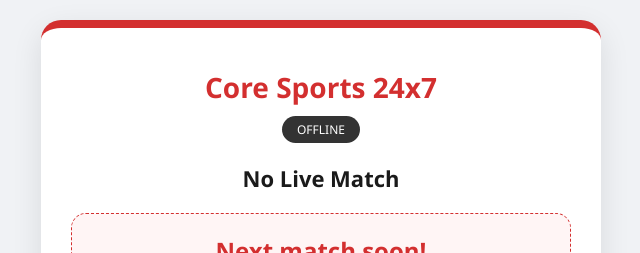
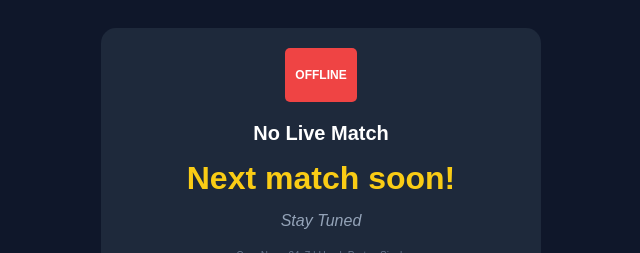
Before and after one commit to harshpratap918-alt/cricket-live-core, a Flask app: page / in a window 1280 px wide. Shown: the top 253 px of the page, without its empty margins (319-959 px from the left). Run offline with Flask 3, Linux system fonts and the light colour scheme; data that the repository does not hold is empty.

Commit message:
Revamp index.html layout and styles
Updated the layout and styling of the index.html file to enhance the user interface and experience.

```diff
--- a/templates/index.html
+++ b/templates/index.html
@@ -3,39 +3,26 @@
 <head>
     <meta charset="UTF-8">
     <meta name="viewport" content="width=device-width, initial-scale=1.0">
-    <title>Core Sports Live - Harsh Chouhan</title>
+    <title>Core Sports Live</title>
     <style>
-        body { font-family: 'Segoe UI', sans-serif; background-color: #f0f2f5; margin: 0; padding: 20px; text-align: center; }
-        .container { max-width: 500px; margin: auto; background: white; padding: 30px; border-radius: 20px; box-shadow: 0 10px 30px rgba(0,0,0,0.1); border-top: 8px solid #d32f2f; }
-        h1 { color: #d32f2f; margin: 10px 0; font-size: 28px; }
-        .format-badge { background: #333; color: white; padding: 5px 15px; border-radius: 50px; font-size: 12px; display: inline-block; margin-bottom: 20px; }
-        .match-title { font-size: 22px; font-weight: bold; color: #1a1a1a; margin-bottom: 10px; }
-        .score-box { background: #fff5f5; padding: 20px; border-radius: 15px; border: 1px dashed #d32f2f; margin: 20px 0; }
-        .score-text { font-size: 24px; color: #d32f2f; font-weight: bold; }
-        .status { color: #2e7d32; font-weight: bold; font-size: 14px; }
-        .footer { margin-top: 30px; font-size: 12px; color: #777; }
-        .counter { margin-top: 15px; }
+        body { font-family: Arial, sans-serif; background: #0f172a; color: white; text-align: center; padding: 20px; }
+        .card { background: #1e293b; max-width: 400px; margin: auto; padding: 20px; border-radius: 15px; border-bottom: 5px solid #ef4444; }
+        .live-tag { background: #ef4444; padding: 20px 10px; border-radius: 5px; font-size: 12px; font-weight: bold; display: inline-block; margin-bottom: 10px; }
+        h1 { font-size: 20px; margin: 10px 0; }
+        .score { font-size: 32px; font-weight: bold; color: #facc15; margin: 15px 0; }
+        .status { color: #94a3b8; font-style: italic; }
+        .footer { margin-top: 20px; font-size: 10px; color: #64748b; }
     </style>
 </head>
 <body>
-    <div class="container">
-        <h1>Core Sports 24x7</h1>
-        <div class="format-badge">{{ match.format }}</div>
-
-        <div class="match-title">{{ match.title }}</div>
-
-        <div class="score-box">
-            <div class="score-text">{{ match.score }}</div>
-        </div>
-
-        <div class="status">{{ match.full_status }}</div>
-
-        <div class="footer">
-            <p>Developed by Harsh Pratap Singh Chouhan</p>
-            <div class="counter">
-                <p>Total Visitors</p>
-                <img src="https://hitwebcounter.com/counter/counter.php?page=10000001&style=0006&nbdigits=5&type=page&initCount=0" title="Free Counter" border="0" />
-            </div>
+    <div class="card">
+        <div class="live-tag">{{ match.format }}</div>
+        <h1>{{ match.title }}</h1>
+        <div class="score">{{ match.score }}</div>
+        <div class="status">{{ match.status }}</div>
+        <div class="footer">Core News 24x7 | Harsh Pratap Singh</div>
+        <div style="margin-top:15px;">
+            <img src="https://hitwebcounter.com/counter/counter.php?page=10000001&style=0006&nbdigits=5&type=page&initCount=0" border="0" />
         </div>
     </div>
 </body>
```
